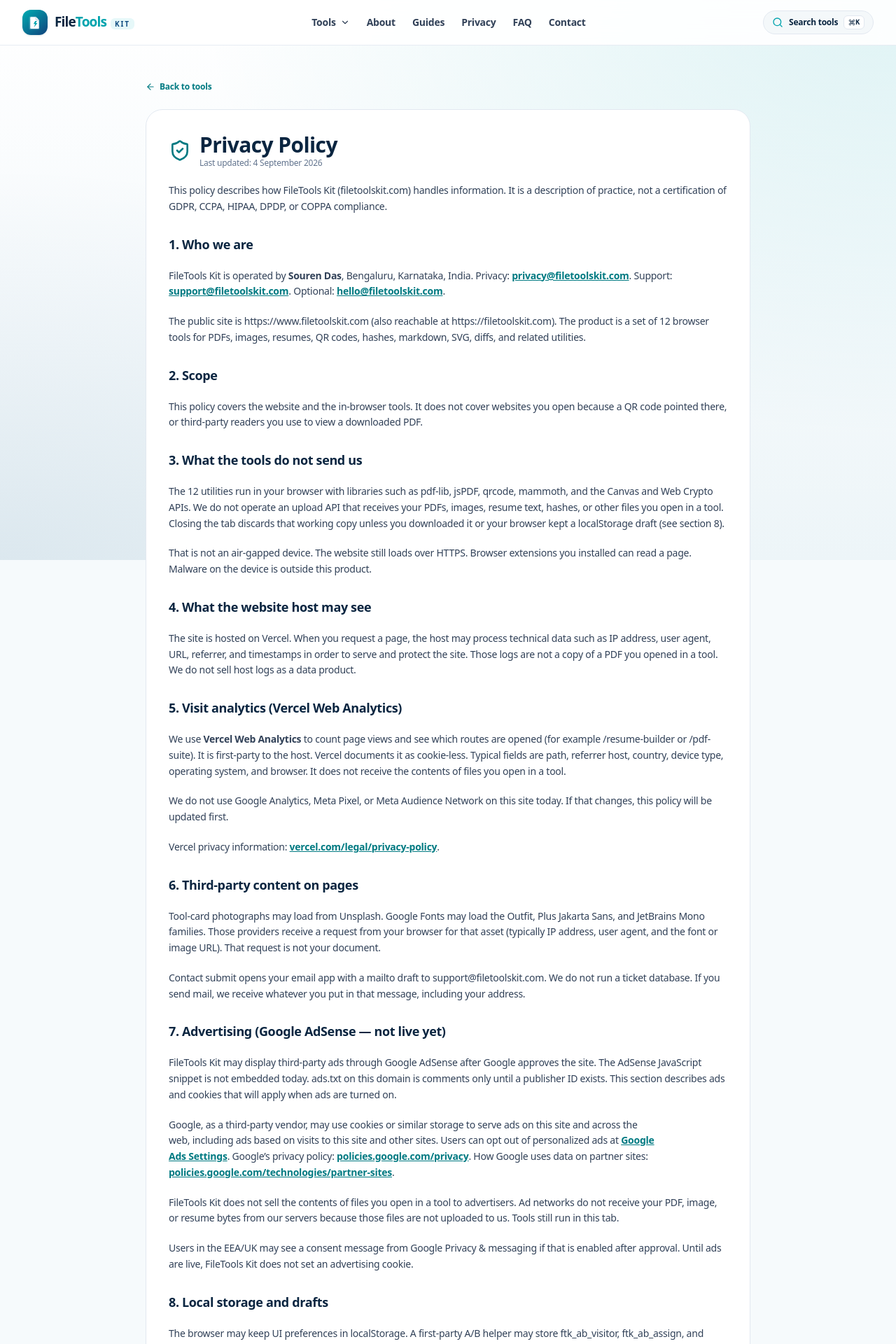
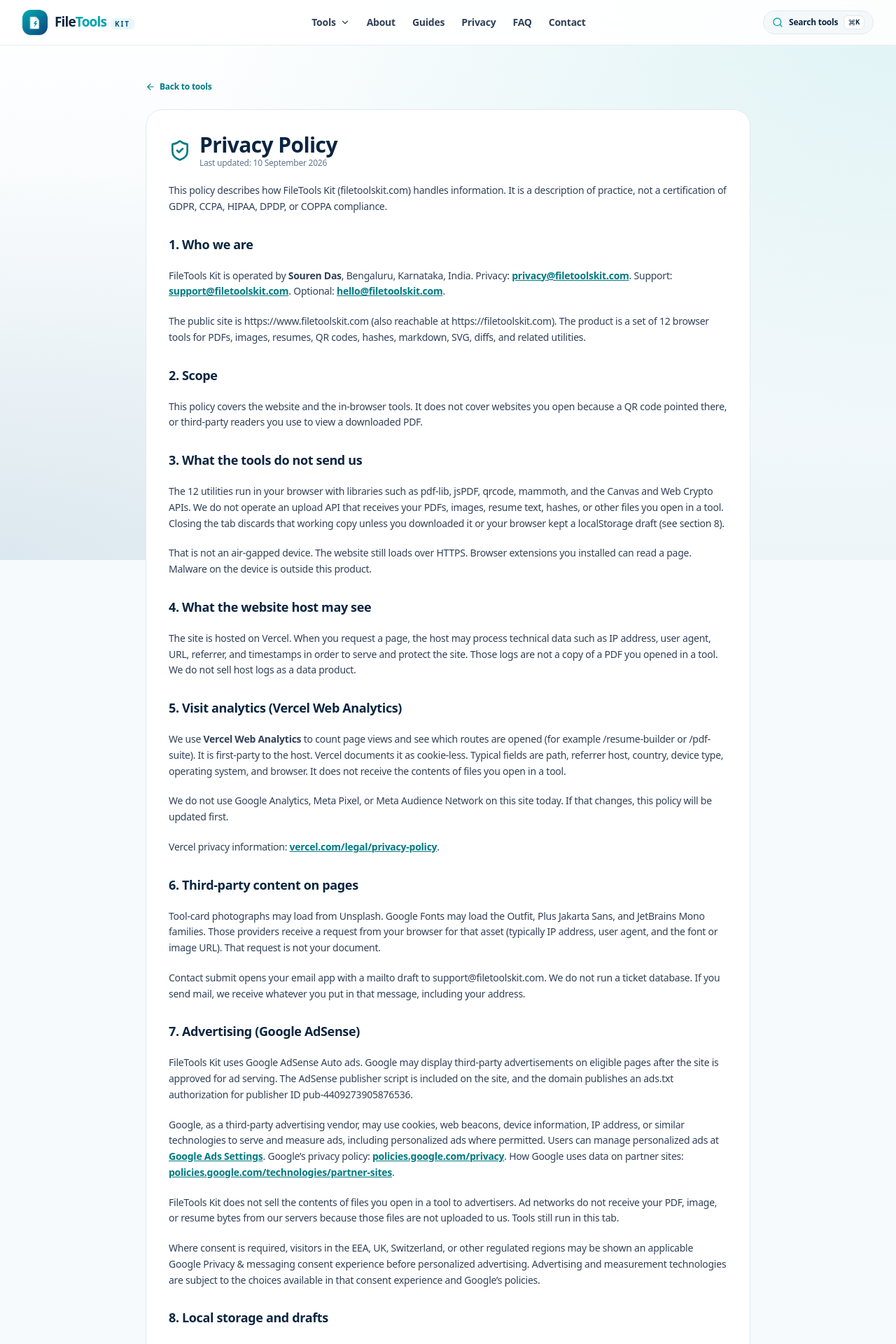
Before and after one commit to Sourendas/OmniCraft-Studio, a React (Vite) app: page /privacy-policy in a window 1280 px wide. Shown: the top 1920 px of the page at 70% size. Built offline with nearby package versions, Linux system fonts and the light colour scheme.

Commit message:
Update AdSense and cookie disclosures

```diff
--- a/src/pages/legal/LegalPages.tsx
+++ b/src/pages/legal/LegalPages.tsx
@@ -20,7 +20,7 @@ export const PrivacyPolicyPage: React.FC = () => (
         <ShieldCheck className="w-8 h-8 text-[#007A82] shrink-0" />
         <div>
           <h1 className="text-3xl font-black text-[#0A2540]">Privacy Policy</h1>
-          <p className="text-xs text-slate-500">Last updated: 4 September 2026</p>
+          <p className="text-xs text-slate-500">Last updated: 10 September 2026</p>
         </div>
       </div>
       <p>This policy describes how FileTools Kit (filetoolskit.com) handles information. It is a description of practice, not a certification of GDPR, CCPA, HIPAA, DPDP, or COPPA compliance.</p>
@@ -48,11 +48,11 @@ export const PrivacyPolicyPage: React.FC = () => (
       <p>Tool-card photographs may load from Unsplash. Google Fonts may load the Outfit, Plus Jakarta Sans, and JetBrains Mono families. Those providers receive a request from your browser for that asset (typically IP address, user agent, and the font or image URL). That request is not your document.</p>
       <p>Contact submit opens your email app with a mailto draft to support@filetoolskit.com. We do not run a ticket database. If you send mail, we receive whatever you put in that message, including your address.</p>
 
-      <h2 className={h2}>7. Advertising (Google AdSense — not live yet)</h2>
-      <p>FileTools Kit may display third-party ads through Google AdSense after Google approves the site. The AdSense JavaScript snippet is not embedded today. ads.txt on this domain is comments only until a publisher ID exists. This section describes ads and cookies that will apply when ads are turned on.</p>
-      <p>Google, as a third-party vendor, may use cookies or similar storage to serve ads on this site and across the web, including ads based on visits to this site and other sites. Users can opt out of personalized ads at <a className={a} href="https://adssettings.google.com" target="_blank" rel="noopener noreferrer">Google Ads Settings</a>. Google’s privacy policy: <a className={a} href="https://policies.google.com/privacy" target="_blank" rel="noopener noreferrer">policies.google.com/privacy</a>. How Google uses data on partner sites: <a className={a} href="https://policies.google.com/technologies/partner-sites" target="_blank" rel="noopener noreferrer">policies.google.com/technologies/partner-sites</a>.</p>
+      <h2 className={h2}>7. Advertising (Google AdSense)</h2>
+      <p>FileTools Kit uses Google AdSense Auto ads. Google may display third-party advertisements on eligible pages after the site is approved for ad serving. The AdSense publisher script is included on the site, and the domain publishes an ads.txt authorization for publisher ID pub-4409273905876536.</p>
+      <p>Google, as a third-party advertising vendor, may use cookies, web beacons, device information, IP address, or similar technologies to serve and measure ads, including personalized ads where permitted. Users can manage personalized ads at <a className={a} href="https://adssettings.google.com" target="_blank" rel="noopener noreferrer">Google Ads Settings</a>. Google’s privacy policy: <a className={a} href="https://policies.google.com/privacy" target="_blank" rel="noopener noreferrer">policies.google.com/privacy</a>. How Google uses data on partner sites: <a className={a} href="https://policies.google.com/technologies/partner-sites" target="_blank" rel="noopener noreferrer">policies.google.com/technologies/partner-sites</a>.</p>
       <p>FileTools Kit does not sell the contents of files you open in a tool to advertisers. Ad networks do not receive your PDF, image, or resume bytes from our servers because those files are not uploaded to us. Tools still run in this tab.</p>
-      <p>Users in the EEA/UK may see a consent message from Google Privacy & messaging if that is enabled after approval. Until ads are live, FileTools Kit does not set an advertising cookie.</p>
+      <p>Where consent is required, visitors in the EEA, UK, Switzerland, or other regulated regions may be shown an applicable Google Privacy &amp; messaging consent experience before personalized advertising. Advertising and measurement technologies are subject to the choices available in that consent experience and Google’s policies.</p>
 
       <h2 className={h2}>8. Local storage and drafts</h2>
       <p>The browser may keep UI preferences in localStorage. A first-party A/B helper may store ftk_ab_visitor, ftk_ab_assign, and ftk_ab_events on this device only. Those A/B keys are not uploaded as a separate event stream. The Resume Builder may store a draft (ftk_resume_v1) on this device so a refresh does not wipe the form. Clear site data for filetoolskit.com to delete first-party keys. We cannot remote-wipe your browser.</p>
@@ -88,13 +88,13 @@ export const TermsPage: React.FC = () => (
         <FileText className="w-8 h-8 text-[#007A82]" />
         <div>
           <h1 className="text-3xl font-black text-[#0A2540]">Terms of Service</h1>
-          <p className="text-xs text-slate-500">Last updated: 4 September 2026</p>
+          <p className="text-xs text-slate-500">Last updated: 10 September 2026</p>
         </div>
       </div>
       <p>These terms are between you and Souren Das (Bengaluru, India) for filetoolskit.com.</p>
       <p>All 12 tools are free in the browser. There is no paid upgrade or checkout on this site. Outputs you generate are yours, subject to third-party rights in content you paste in. FileTools Kit does not charge a license fee on those files.</p>
       <p>Do not use the tools for unlawful content. Tools are provided as-is, without warranty. Encrypted PDFs, unusual file types, and very large files may fail in the browser. Currency figures are static examples, not live quotes. Health numbers are not medical advice. Resume overlap % is not an employer ATS.</p>
-      <p>The site uses Vercel Web Analytics for page views. The site may show third-party ads after Google AdSense approval. Ads are not embedded today. Governed by the laws of India, with courts in Bengaluru, without limiting any non-waivable consumer rights you have where you live.</p>
+      <p>The site uses Vercel Web Analytics for page views and may display Google AdSense Auto ads on eligible pages. Ads are supplied by a third-party advertising service and may be personalized where permitted and subject to applicable consent choices. Governed by the laws of India, with courts in Bengaluru, without limiting any non-waivable consumer rights you have where you live.</p>
       <p>Questions: support@filetoolskit.com.</p>
     </div>
   </div>
@@ -108,10 +108,10 @@ export const CookiePolicyPage: React.FC = () => (
         <Lock className="w-8 h-8 text-[#007A82]" />
         <div>
           <h1 className="text-3xl font-black text-[#0A2540]">Cookie & Storage Policy</h1>
-          <p className="text-xs text-slate-500">Last updated: 4 September 2026</p>
+          <p className="text-xs text-slate-500">Last updated: 10 September 2026</p>
         </div>
       </div>
-      <p>FileTools Kit does not set advertising cookies today. The AdSense script is not embedded. Until AdSense is enabled, no advertising cookie is set by FileTools Kit.</p>
+      <p>FileTools Kit uses Google AdSense Auto ads. Google may use advertising and measurement cookies or similar technologies when ads are served, subject to applicable consent requirements and your choices. FileTools Kit does not control Google’s third-party advertising technologies.</p>
       <h2 className={h2}>Visit analytics</h2>
       <p>Vercel Web Analytics is enabled. Vercel documents it as cookie-less. It records page path and coarse visit metadata so we can see which tools are opened. It does not receive file contents. See <a className={a} href="https://vercel.com/docs/analytics/privacy-policy" target="_blank" rel="noopener noreferrer">Vercel Analytics privacy notes</a>.</p>
       <p>Google Analytics is not installed.</p>
@@ -119,10 +119,10 @@ export const CookiePolicyPage: React.FC = () => (
       <p>This domain may use localStorage for UI preferences, an optional A/B helper (ftk_ab_visitor, ftk_ab_assign, ftk_ab_events), and a Resume Builder draft (ftk_resume_v1). These stay on the device. Clear site data for filetoolskit.com to delete them.</p>
       <h2 className={h2}>Hosting, fonts, and images</h2>
       <p>Vercel may set technical cookies to serve and protect the site. Google Fonts and Unsplash may set their own cookies when those assets load. We do not control those third-party cookies.</p>
-      <h2 className={h2}>Advertising cookies — after approval only</h2>
-      <p>After Google approves the site and the official snippet is added, Google may set advertising and measurement cookies (including historical DoubleClick / IDE-style cookies). Ads are third-party. File bytes are not uploaded to us and are not sent to advertisers from our servers.</p>
+      <h2 className={h2}>Advertising</h2>
+      <p>Google may set advertising and measurement cookies or use similar technologies, including historical DoubleClick / IDE-style identifiers, to serve and measure ads. The exact technologies and purposes can change under Google’s advertising products and applicable regional consent choices. File bytes are not uploaded to us and are not sent to advertisers from our servers.</p>
       <p>Manage personalized ads at <a className={a} href="https://adssettings.google.com" target="_blank" rel="noopener noreferrer">adssettings.google.com</a>. Google privacy: <a className={a} href="https://policies.google.com/privacy" target="_blank" rel="noopener noreferrer">policies.google.com/privacy</a>. Partner sites: <a className={a} href="https://policies.google.com/technologies/partner-sites" target="_blank" rel="noopener noreferrer">how Google uses data on partner sites</a>.</p>
-      <p>EEA/UK visitors may see a consent message from Google Privacy & messaging if that product is enabled after approval. We will not show a fake consent banner before ads exist.</p>
+      <p>Where required, EEA/UK/Switzerland visitors may see a Google Privacy &amp; messaging consent experience. The availability and wording of that message depends on the applicable regional configuration.</p>
       <p>See the <Link className={a} to="/privacy">privacy policy</Link> for the rest of the story.</p>
     </div>
   </div>
```
